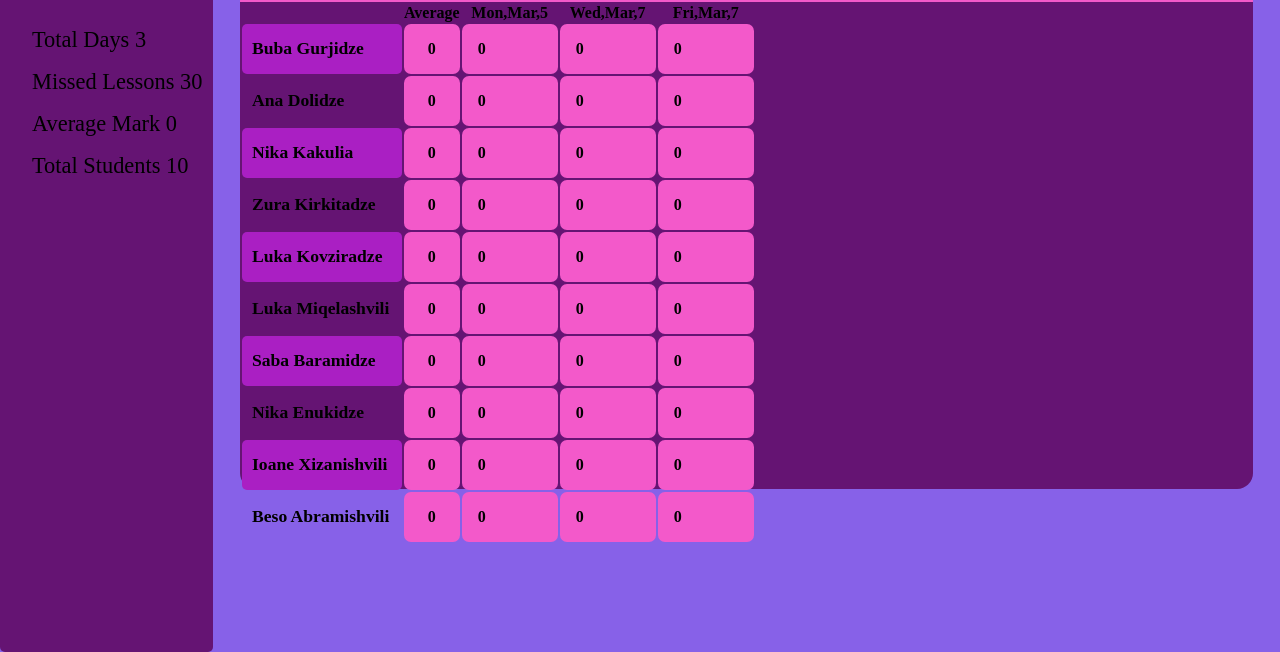
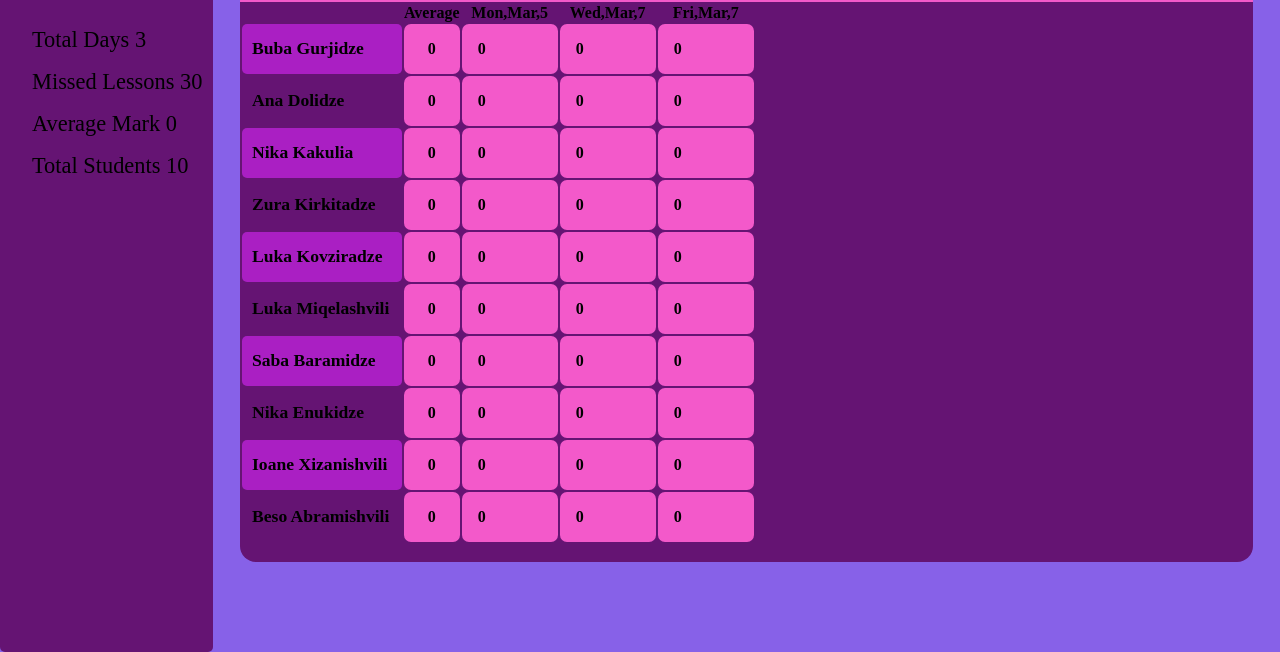
Before and after one commit to f0llnz/ProjectBuba, a plain HTML site: page index.html in a window 1280 px wide. Shown: the part 148-800 px from the top of the page. Drawn offline with Linux system fonts and the light colour scheme.

Commit message:
back to how it was

```diff
--- a/style/style.css
+++ b/style/style.css
@@ -29,7 +29,7 @@ article{
     background-color: rgb(101, 20, 115);
     width: 95%;
     display: flex;
-    height:77%;
+    height:620px;
     border-radius: 1rem;
     box-sizing: border-box;
 }
```
